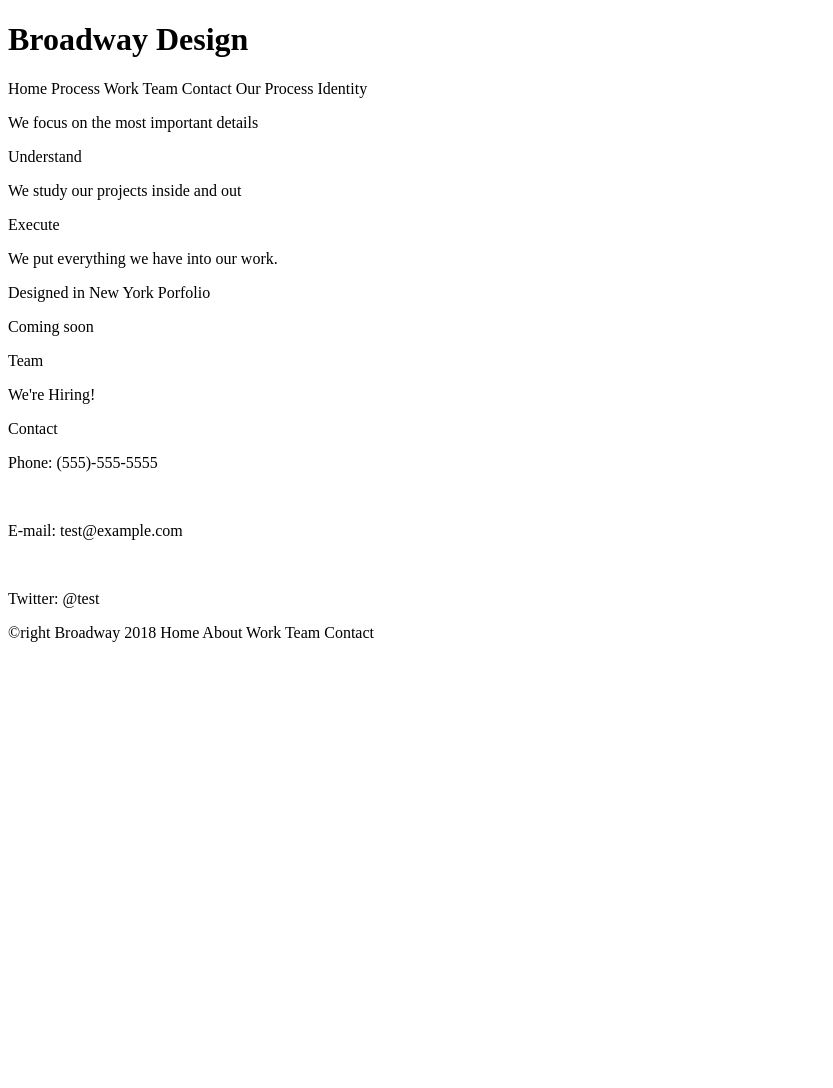
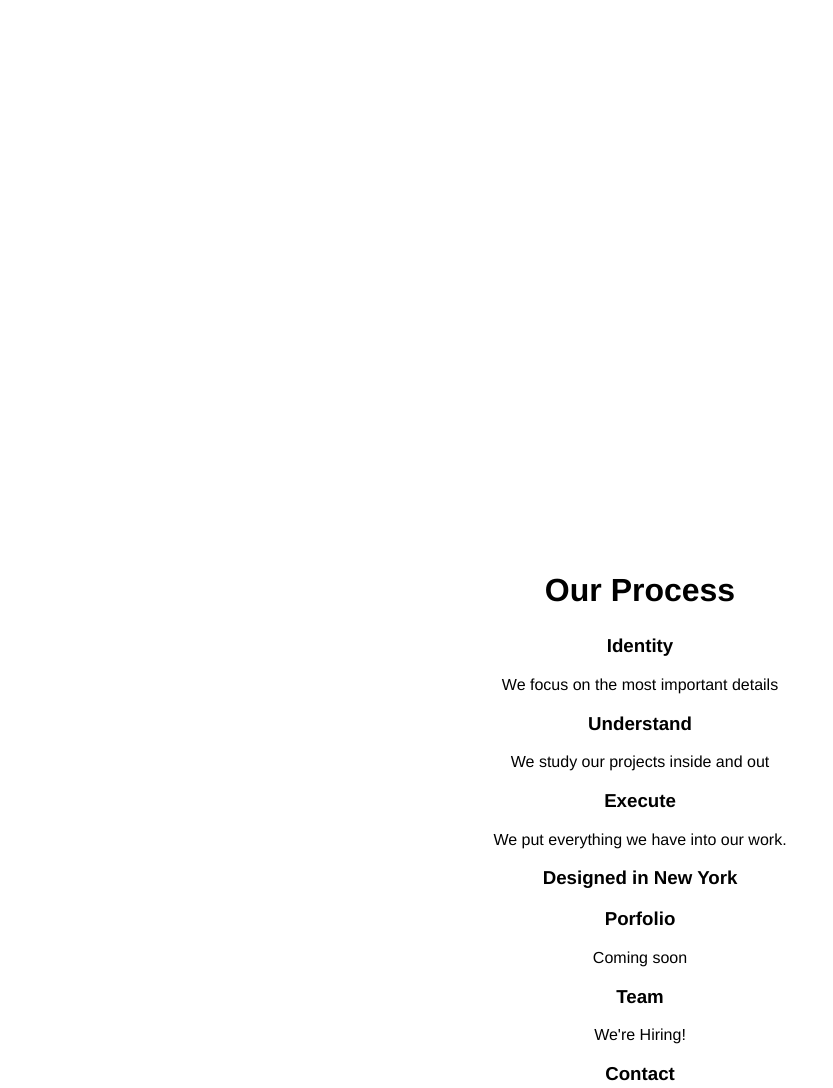
Before and after one commit to EJJB/broadway, a plain HTML site: page index.html in a window 1280 px wide. Shown: the top 1088 px of the page, without its empty margins (0-833 px from the left). Before the commit the page ends 800 px from the top, so only its background shows below. Drawn offline with Linux system fonts and the light colour scheme; files that its build step writes are made by us from their sources.

Commit message:
Added Heading CSS

```diff
--- a/index.html
+++ b/index.html
@@ -5,44 +5,42 @@
     <link href="./resources/css/style.css" rel="stylesheet" type="text/css">
   </head>
   <body>
+  <div id="Group1">
+
     <h1>Broadway Design</h1>
 
-    Home
+      <h4>Home</h4>
+      <h4>Process</h4>
+      <h4>Work</h4>
+      <h4>Team</h4>
+      <h4>Contact</h4>
 
-    Process
+  </div>
 
-    Work
+    <h2>Our Process</h2>
 
-    Team
-
-    Contact
-
-    Our Process
-
-    Identity
+    <h3>Identity</h3>
       <p>We focus on the most important details</p>
 
-    Understand
+    <h3>Understand</h3>
       <p>We study our projects inside and out<p>
 
-    Execute
+    <h3>Execute</h3>
       <p>We put everything we have into our work.</p>
 
-    Designed in New York
+    <h3>Designed in New York</h3>
 
-    Porfolio
+    <h3>Porfolio</h3>
     <p>Coming soon</p>
 
-    Team
+    <h3>Team</h3>
     <p>We're Hiring!</p>
 
-    Contact
+    <h3>Contact</h3>
     <p>Phone: (555)-555-5555</p>
-    <br  />
     <p>E-mail: test@example.com</p>
-    <br  />
     <p>Twitter: @test</p>
 
-    <p>&copyright Broadway 2018 Home About Work Team Contact</P>
+    <p>&copy Broadway 2018 Home About Work Team Contact</P>
   </body>
 </html>
--- /dev/null
+++ b/resources/css/style.css
@@ -0,0 +1,26 @@
+body {
+  text-align: center;
+  font-family: helvetica;
+}
+
+h1 {
+  font-size: 70px;
+  font-weight: bold;
+  color: white;
+}
+
+h4 {
+  font-size: 32px;
+  font-weight: bold;
+  color: white;
+}
+
+h2 {
+  font-size: 32px;
+  font-weight: bold;
+}
+
+}
+#Group1{
+    background-image: "./resources/images/the-flatiron-building.png";
+}
--- a/resources/style.css
+++ b/resources/style.css
@@ -0,0 +1,4 @@
+body {
+  text-align: center;
+  font-family: helvetica;
+}
```
